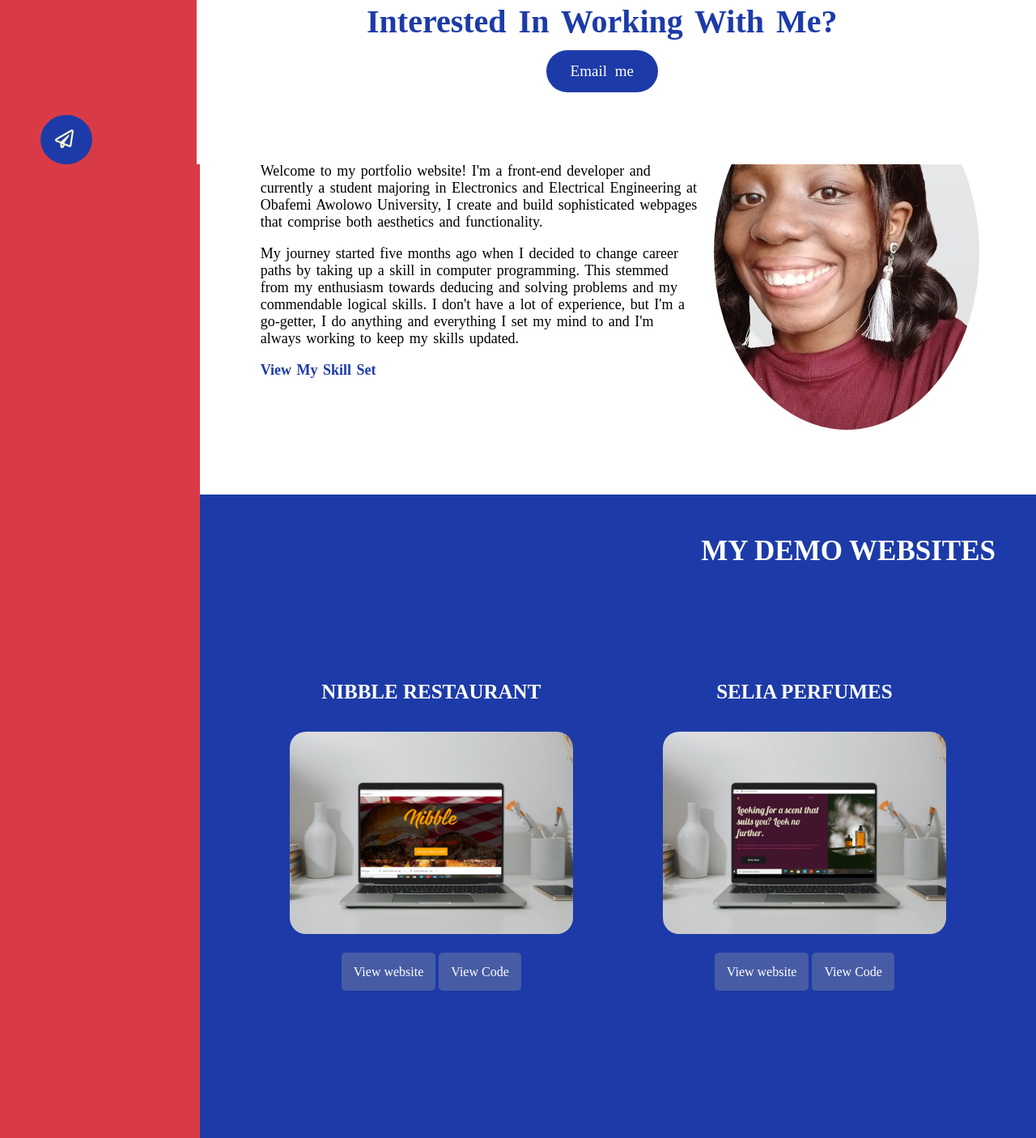
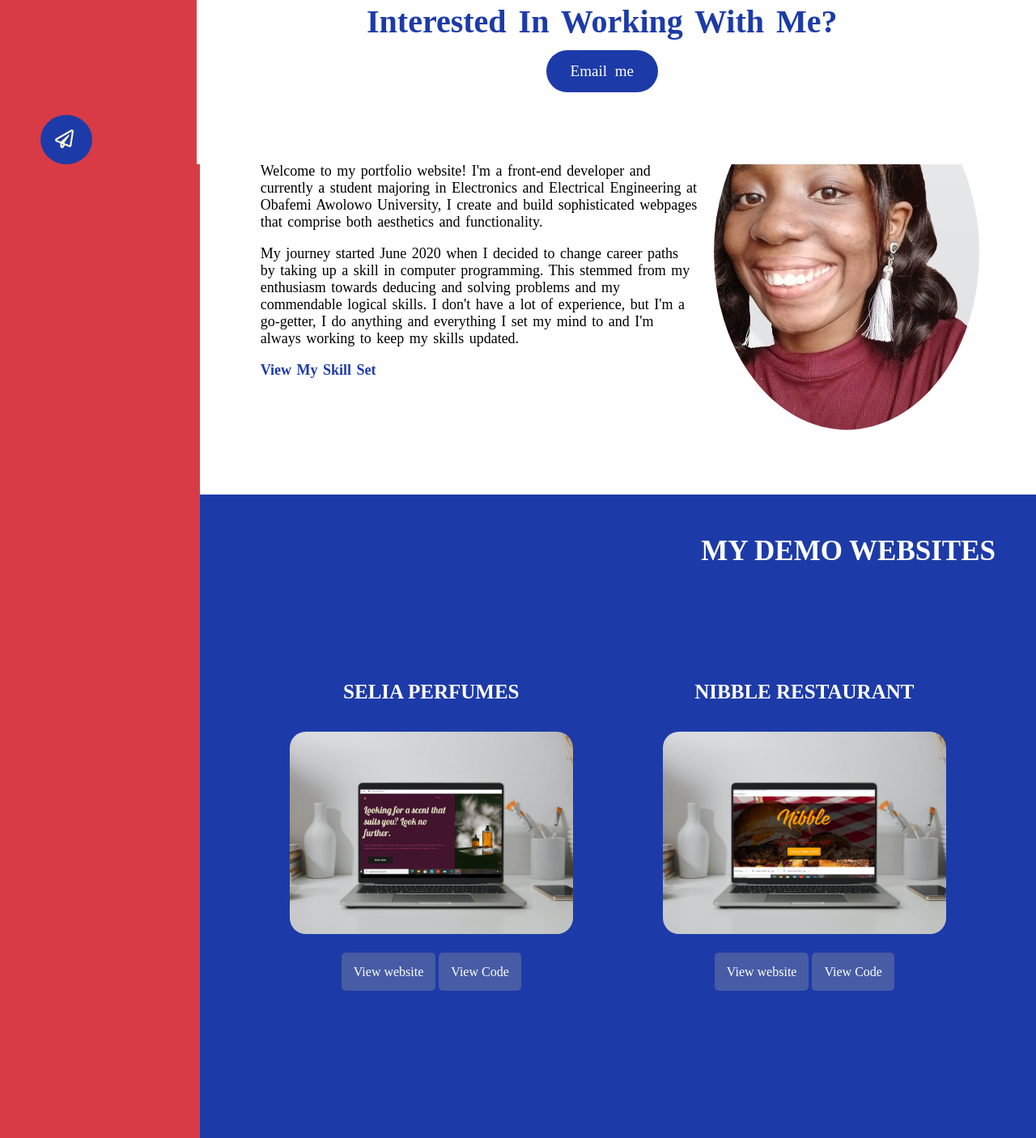
Before and after one commit to susan0jone/my-portfolio-website, a plain HTML site: page My Portfolio Website/index.html in a window 1280 px wide. Shown: the part 597-2003 px from the top of the page at 81% size. Drawn offline with nearby package versions, Linux system fonts and the light colour scheme.

Commit message:
Update index.html

```diff
--- a/My Portfolio Website/index.html
+++ b/My Portfolio Website/index.html
@@ -37,7 +37,7 @@
                         <p class="heading">ABOUT SUSAN</p>
                         <div><p> Welcome to my portfolio website! I'm a front-end developer and currently a student majoring in Electronics and Electrical Engineering at Obafemi Awolowo University,
                              I create and build sophisticated webpages that comprise both aesthetics and functionality. </p>
-                           <p> My journey started five months ago when I decided to change career paths by taking up a skill in computer programming.
+                           <p> My journey started June 2020 when I decided to change career paths by taking up a skill in computer programming.
                                This stemmed from my enthusiasm towards deducing and solving problems and my commendable logical skills. I don't have a lot of experience, but I'm a go-getter, I do anything and everything I set my mind to and I'm always working to keep my skills updated. </p>
                             <p class="skill-set" >View My Skill Set
                              <ul class="skill-set-content"style="position: absolute; display: none">
@@ -56,6 +56,14 @@
                     <p class="project-title" align = "right"> MY DEMO WEBSITES</p>
                    <div class="projects">
                     <div>
+                        <p class="heading" align="center">SELIA PERFUMES</p>
+                         <img src="pics/pegasusmockup.jpg"/>
+                         <p  class="website-link">
+                             <a href="https://elastic-meninsky-fd37f9.netlify.app" target="_blank">View website</a>
+                             <a href="https://github.com/susan0jone/Perfume-app.git" target="_blank">View Code</a>
+                         </p>
+                     </div>
+                    <div>
                         <p class="heading" align="center">NIBBLE RESTAURANT</p>
                         <img src="pics/nibblemockup.jpg"/>
                         <p class="website-link">
@@ -64,14 +72,7 @@
                         </p>
 
                     </div>
-                    <div>
-                       <p class="heading" align="center">SELIA PERFUMES</p>
-                        <img src="pics/pegasusmockup.jpg"/>
-                        <p  class="website-link">
-                            <a href="https://elastic-meninsky-fd37f9.netlify.app" target="_blank">View website</a>
-                            <a href="https://github.com/susan0jone/Perfume-app.git" target="_blank">View Code</a>
-                        </p>
-                    </div>
+
 
                    </div>
                 </div>
```
